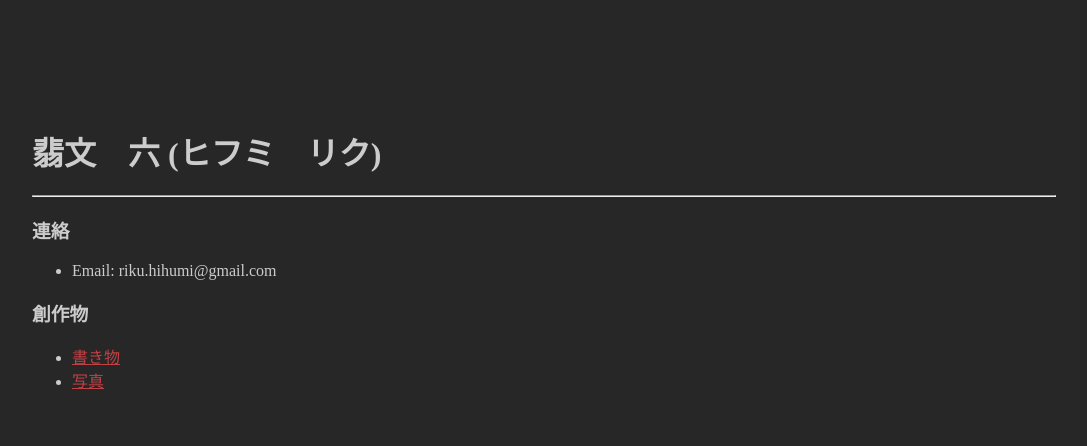
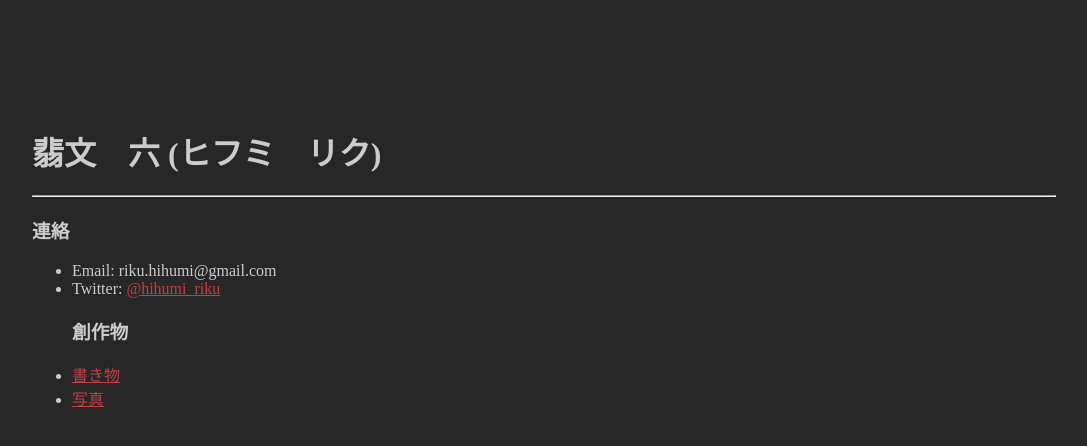
Before and after one commit to hihumi-riku/hihumi-riku.github.io, a Jekyll site: the page built from index.md, in a window 1280 px wide. Shown: the top 446 px of the page, without its empty margins (96-1183 px from the left). Built offline with Jekyll 4.4.1, drawn with Linux system fonts in a browser that asks for light colours.

Commit message:
Added contact

```diff
--- a/index.md
+++ b/index.md
@@ -7,7 +7,7 @@ title: 翡文　六のページ
 ---
 ### 連絡
 - Email: riku.hihumi@gmail.com
-
+- Twitter: [@hihumi_riku](https://twitter.com/hihumi_riku)
 ### 創作物
 - [書き物](/writings_list.html)
 - [写真](/photos_list.html)
```
